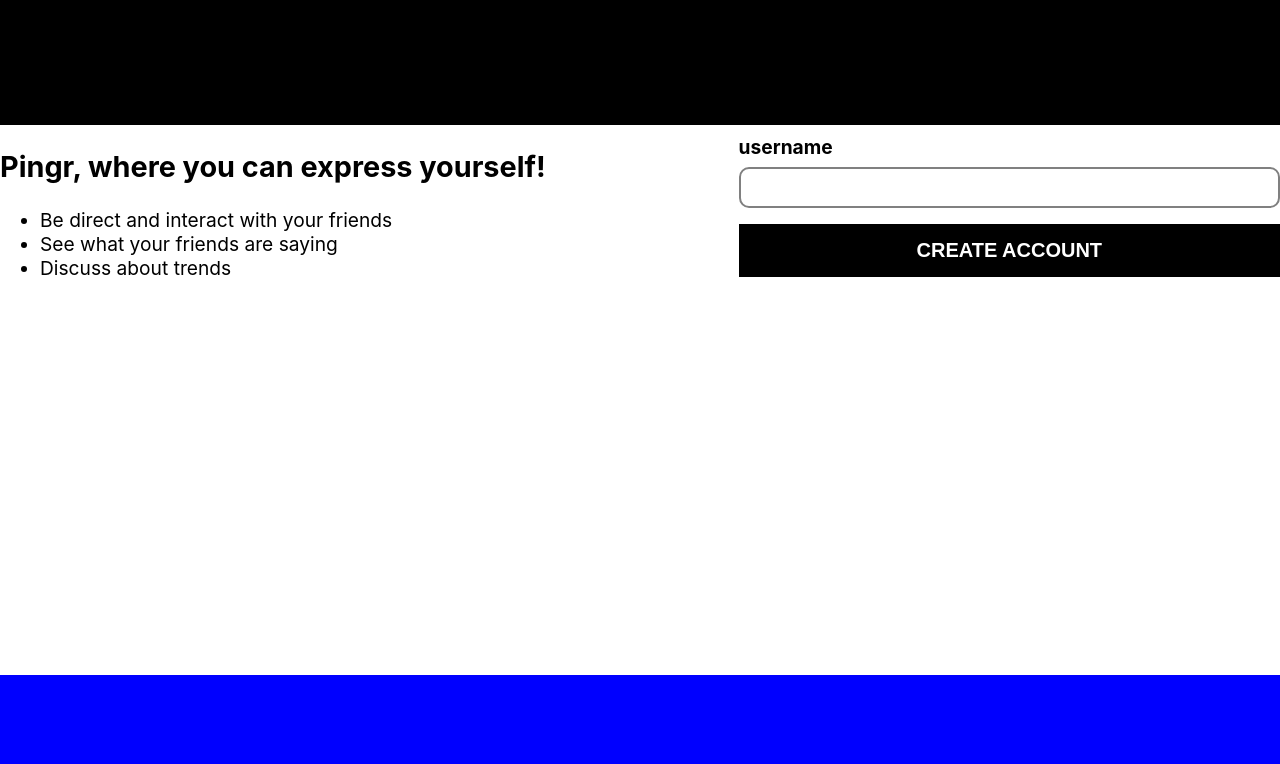
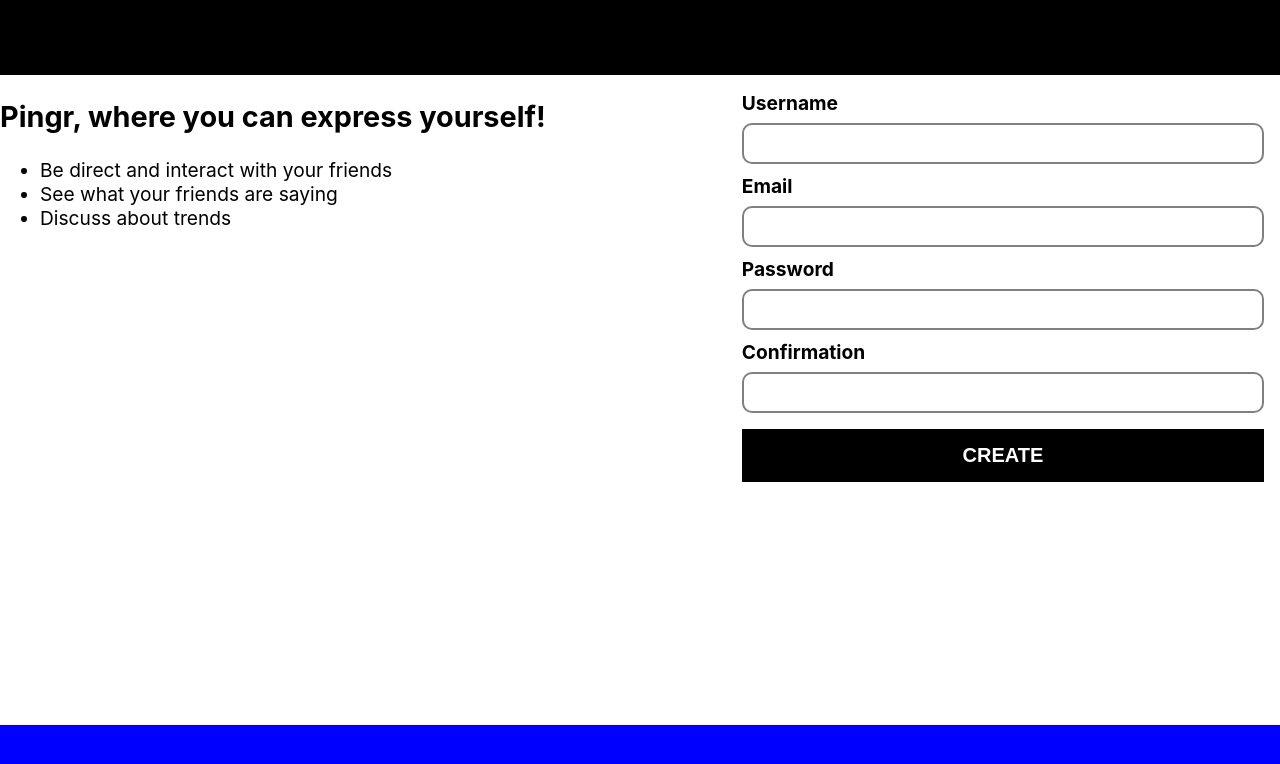
Before and after one commit to pingr-course/frontend, a React (Create React App) app: page / in a window 1280 px wide. Shown: the top 764 px of the page. Built offline with nearby package versions, Linux system fonts and the light colour scheme.

Commit message:
add RegistrationForm
Signed-off-by: João Daniel <jotaf.daniel@gmail.com>

```diff
--- /dev/null
+++ b/src/components/RegistrationForm.jsx
@@ -0,0 +1,31 @@
+import LabeledInput from './utils/LabeledInput'
+import Submit from './utils/Submit'
+
+function RegistrationForm({ className }) {
+  return (
+    <main style={{ width: '100%' }} className={className}>
+      <form style={{ margin: '1rem' }} onSubmit={(e) => e.preventDefault()}>
+        <LabeledInput
+          label="Username"
+          type="text"
+        />
+        <LabeledInput
+          label="Email"
+          type="email"
+        />
+        <LabeledInput
+          label="Password"
+          type="password"
+        />
+        <LabeledInput
+          label="Confirmation"
+          type="password"
+        />
+
+        <Submit label="Create" />
+      </form>
+    </main>
+  )
+}
+
+export default RegistrationForm
--- a/src/components/pages/Home.jsx
+++ b/src/components/pages/Home.jsx
@@ -1,8 +1,6 @@
 import './Home.css'
 import CallToAction from '../CallToAction'
-
-import LabeledInput from '../utils/LabeledInput'
-import Submit from '../utils/Submit'
+import RegistrationForm from '../RegistrationForm'
 
 function Home() {
   const blackBar = {
@@ -20,13 +18,7 @@ function Home() {
       <div className="nav" style={ blackBar }></div>
 
       <CallToAction className="left" />
-
-      <div className="right">
-
-        <LabeledInput label="username" type="text" />
-        <Submit label="create account" />
-
-      </div>
+      <RegistrationForm className="right" />
 
       <div className="foot" style={ blueBar }></div>
     </div>
```
